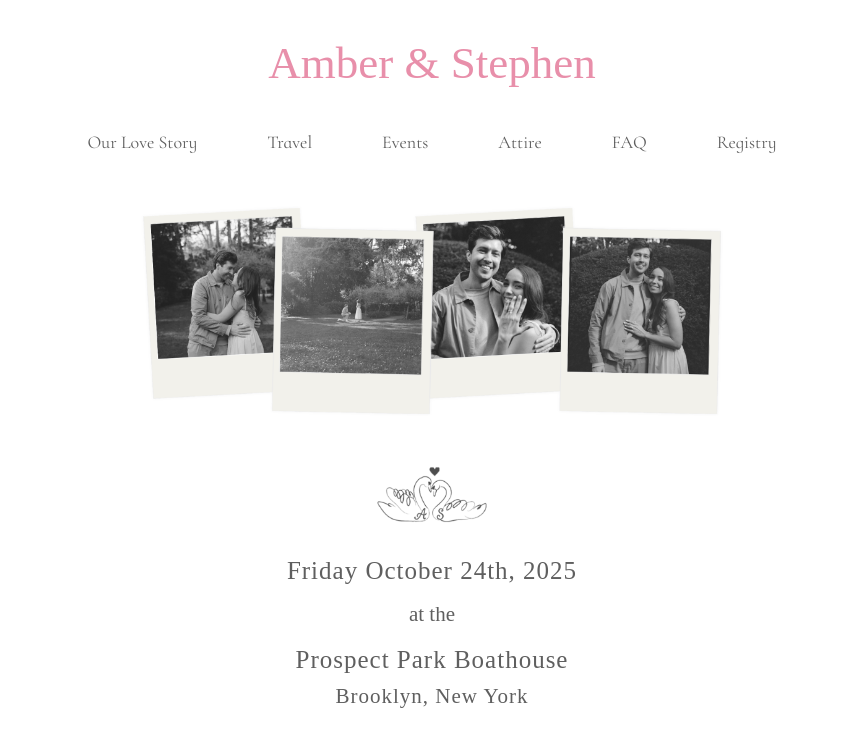
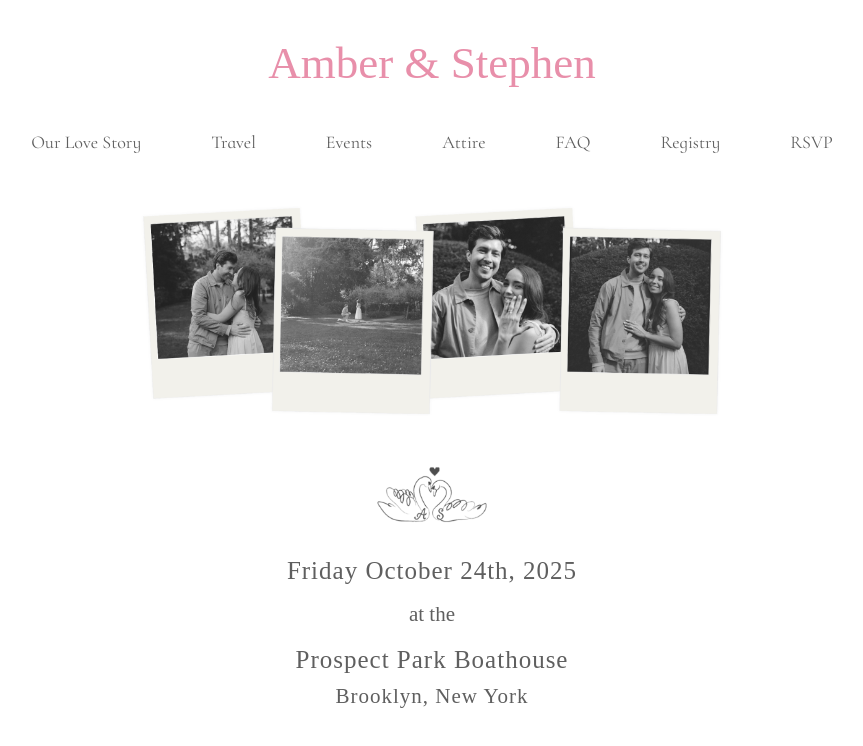
Before and after one commit to amber-m-martinez/wedding, a React (Create React App) app: page / in a window 1280 px wide. Shown: the top 746 px of the page, without its empty margins (208-1071 px from the left). Built offline with nearby package versions, Linux system fonts and the light colour scheme; a web font is replaced by a local one.

Commit message:
reopen rsvp

```diff
--- a/src/App.js
+++ b/src/App.js
@@ -6,7 +6,7 @@ import Events from "./components/Events";
 import { Routes, Route, Navigate } from "react-router-dom";
 import HonoredGuests from "./components/honored-guests/HonoredGuests";
 import Gifts from "./components/Gifts";
-// import RSVP from "./components/RSVP/RSVP";
+import RSVP from "./components/RSVP/RSVP";
 import Attire from "./components/attire/Attire";
 import FAQs from "./components/FAQS/FAQs";
 import "./App.css";
@@ -25,7 +25,7 @@ function App() {
         <Route exact path="/honored-guests" element={<HonoredGuests />}></Route>
         <Route exact path="/gifts" element={<Gifts />}></Route>
         <Route exact path="/FAQ" element={<FAQs />}></Route>
-        {/* <Route exact path="/rsvp" element={<RSVP />}></Route> */}
+        <Route exact path="/rsvp" element={<RSVP />}></Route>
         <Route exact path="/bridal-party" element={<BridalParty />}></Route>
         <Route path="*" element={<Navigate to="/" replace />} />
       </Routes>
--- a/src/api/guest-list.json
+++ b/src/api/guest-list.json
@@ -254,5 +254,9 @@
   {
     "name": "Shanzay & Felix Fels",
     "guest_count": 2
+  },
+  {
+    "name": "Test Guest #1 & Test Guest #2",
+    "guest_count": 2
   }
 ]
--- a/src/components/Nav.js
+++ b/src/components/Nav.js
@@ -29,6 +29,9 @@ function Nav() {
         <a href="/gifts" className="navOptions">
           Registry
         </a>
+        <a href="/rsvp" className="navOptions">
+          RSVP
+        </a>
         <div className="navBottomBorder"></div>
       </div>
     </div>
```
